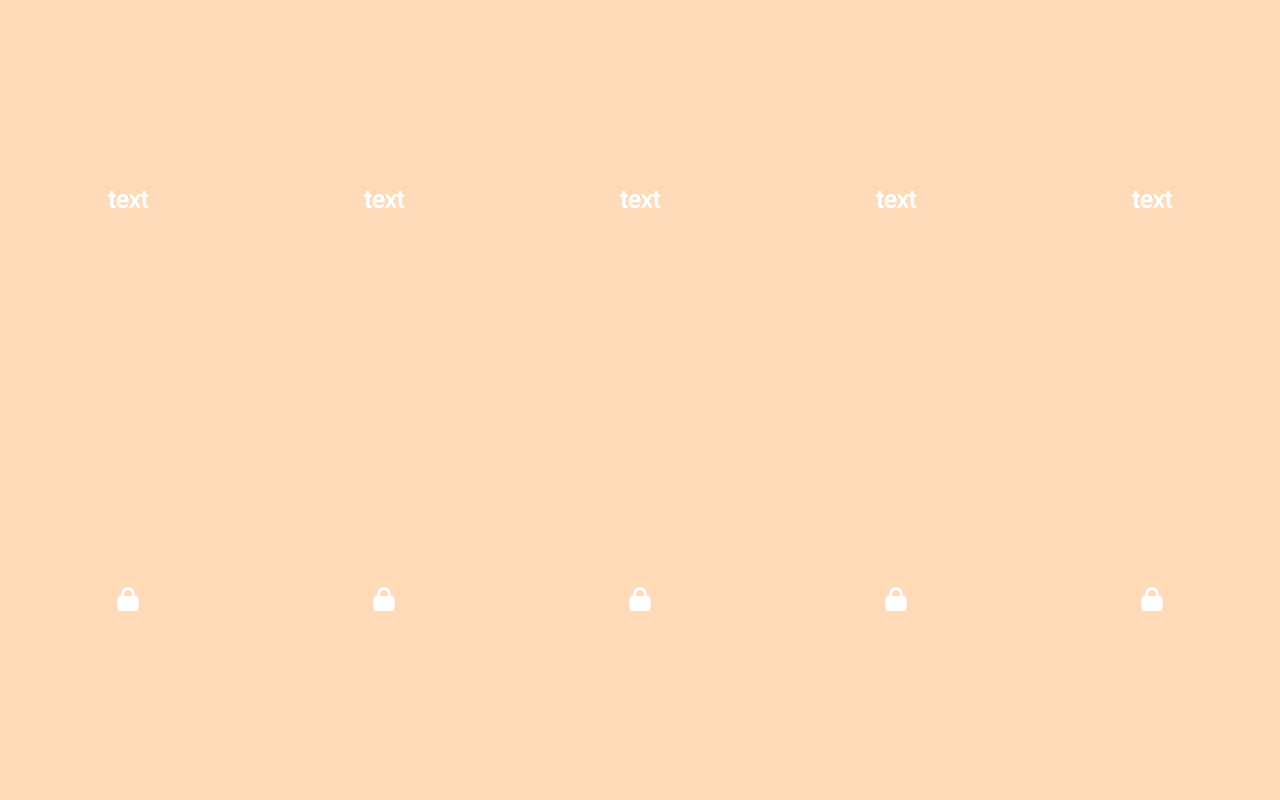
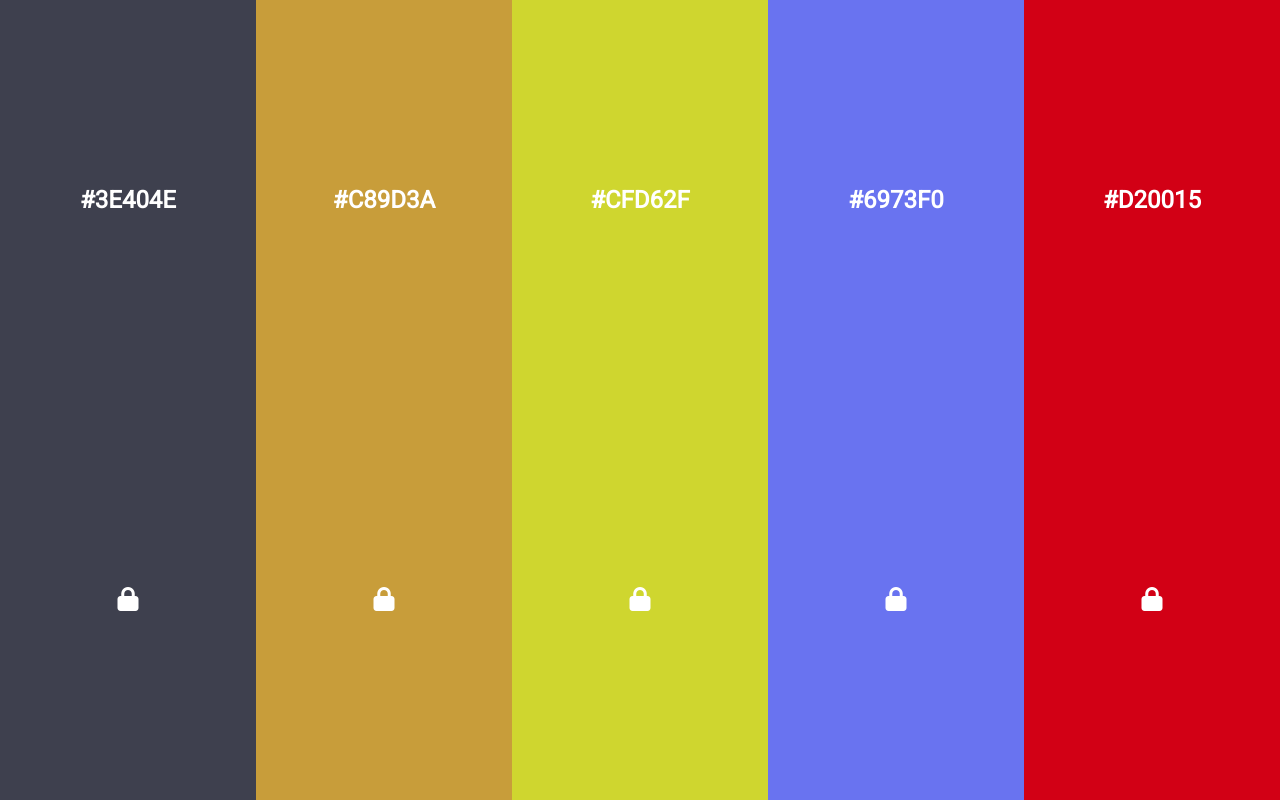
Before and after one commit to VanilStorm/ColorPicker, a plain HTML site: page index.html in a window 1280 px wide. Drawn offline with Linux system fonts and the light colour scheme.

Commit message:
Created set and get random color functions

```diff
--- a/index.html
+++ b/index.html
@@ -37,6 +37,6 @@
     <button><i class="fa-solid fa-lock"></i></button>
 </div>
 
-<script src="script.js"></script>
+<script type="module" src="script.js"></script>
 </body>
 </html>
--- a/script.js
+++ b/script.js
@@ -0,0 +1,24 @@
+const cols = document.querySelectorAll('.col')
+
+function setColors () {
+    cols.forEach(col => {
+        const text = col.querySelector('h2');
+        const color = getRandomColor();
+
+        text.textContent = color;
+        col.style.background = color;
+    })
+}
+
+function getRandomColor() {
+    const hex = '0123456789ABCDEF';
+    let color = '';
+
+    for(let i = 0; i < 6; i++) {
+        color += hex[Math.floor(Math.random() * hex.length)]
+    }
+
+    return '#' + color;
+}
+
+setColors();
```
